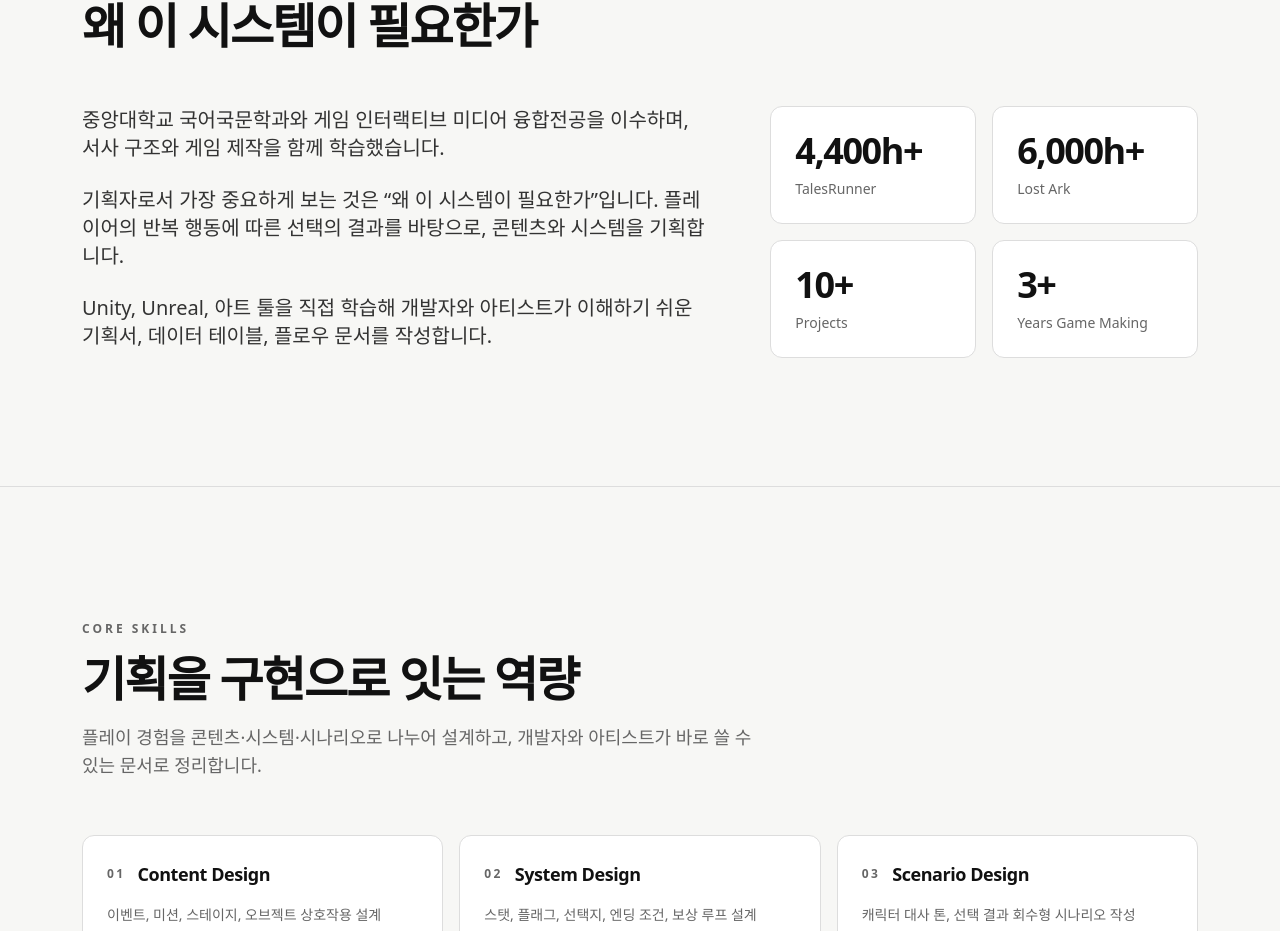
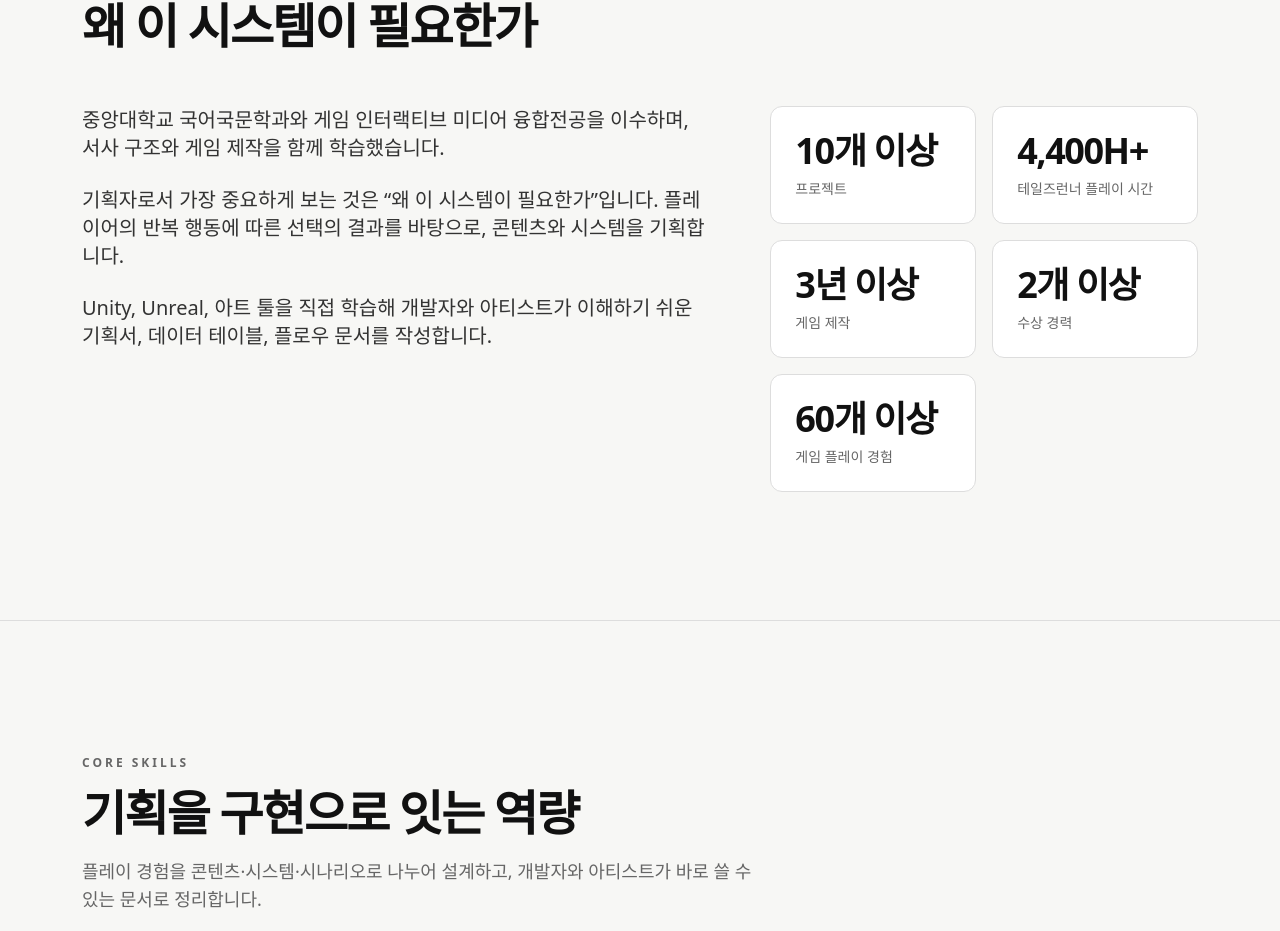
Before and after one commit to haehaejjang/website, a Next.js app: page / in a window 1280 px wide. Shown: the part 1039-1970 px from the top of the page. Built offline with nearby package versions, Linux system fonts and the light colour scheme.

Commit message:
Update profile.ts

```diff
--- a/src/data/profile.ts
+++ b/src/data/profile.ts
@@ -30,10 +30,11 @@ export const profile = {
     "Unity, Unreal, 아트 툴을 직접 학습해 개발자와 아티스트가 이해하기 쉬운 기획서, 데이터 테이블, 플로우 문서를 작성합니다.",
   ],
   stats: [
-    { value: "4,400h+", label: "TalesRunner" },
-    { value: "6,000h+", label: "Lost Ark" },
-    { value: "10+", label: "Projects" },
-    { value: "3+", label: "Years Game Making" },
+    { value: "10개 이상", label: "프로젝트" },
+    { value: "4,400H+", label: "테일즈런너 플레이 시간" },
+    { value: "3년 이상", label: "게임 제작" },
+    { value: "2개 이상", label: "수상 경력" },
+    { value: "60개 이상", label: "게임 플레이 경험" },
   ],
 } as const;
 
```
